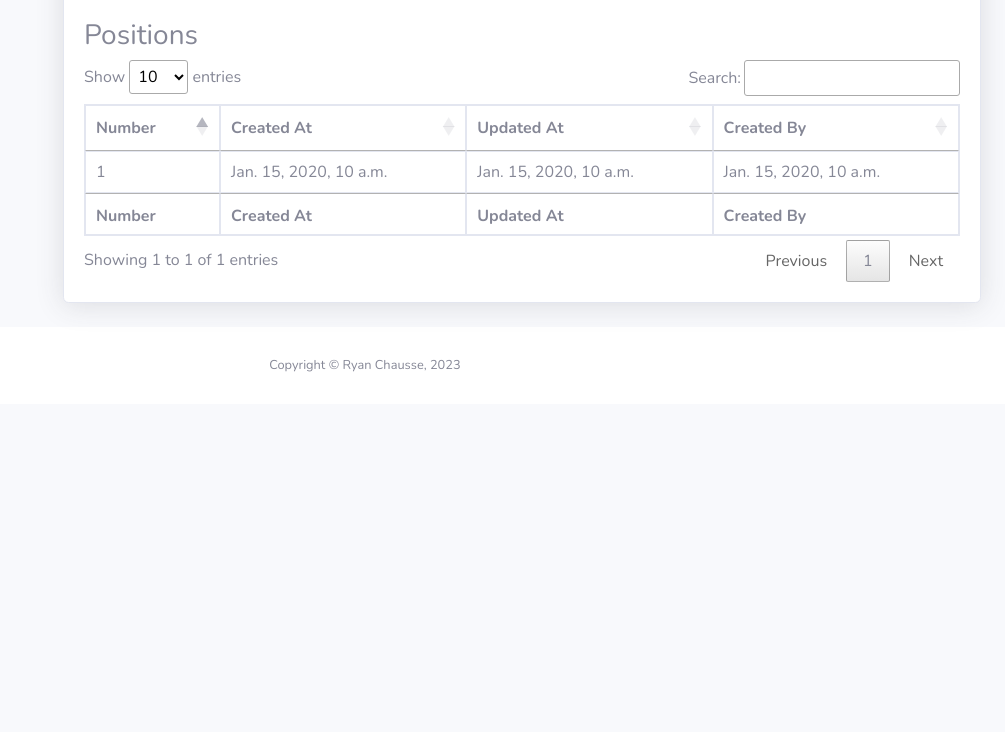
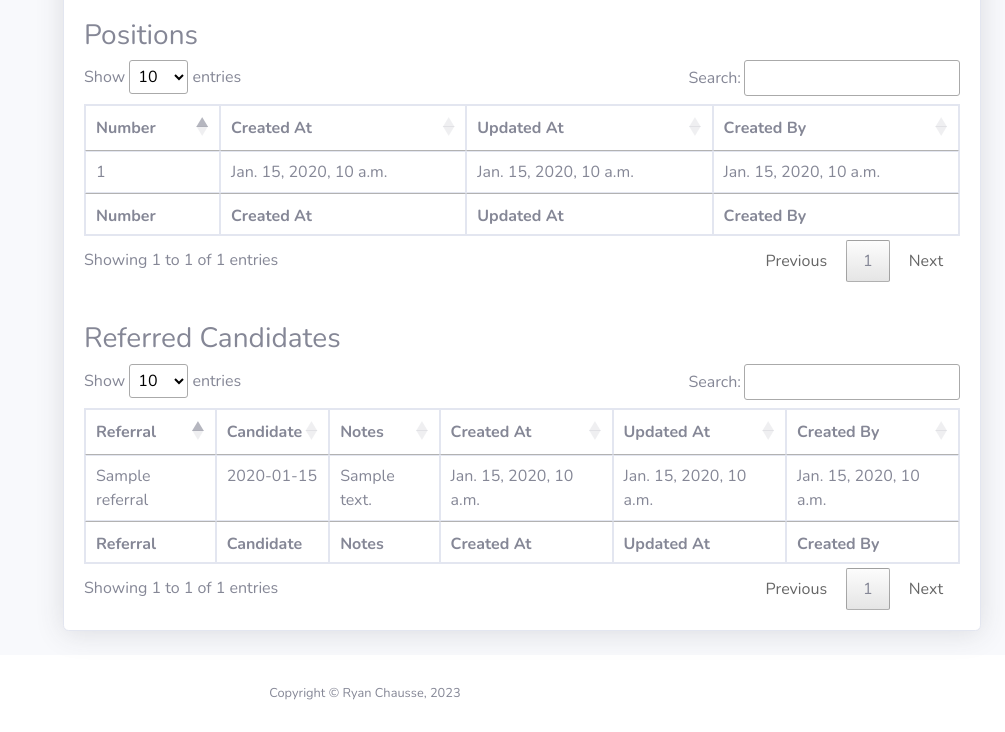
Before and after one commit to ryanchausse/sfdhr-startdjango-com, a Django app: template form/templates/main/hr_home_page.html in a window 1280 px wide. Shown: the part 542-1274 px from the top of the page, without its empty margins (275-1280 px from the left). Before the commit the page ends 914 px from the top, so only its background shows below. Run offline with Django 3.2, Linux system fonts and the light colour scheme; the template is opened without the code that fills it: most values are stand-ins (such as "Sample title", 1, 10 or a date in 2020); some libraries are stand-ins or nearby versions.

Commit message:
Added: Referred Candidates to main view

```diff
--- a/form/templates/main/includes/view_hr_info_card.html
+++ b/form/templates/main/includes/view_hr_info_card.html
@@ -103,3 +103,45 @@
             </table>
         </div>
     </div>
+
+    <div class="card-body">
+        <div class="table-responsive">
+            <h3>Referred Candidates</h3>
+            <table id="referred_candidate_table" class="table table-bordered" width="100%" cellspacing="0">
+                <thead>
+                    <tr>
+                        <th>Referral</th>
+                        <th>Candidate</th>
+                        <th>Notes</th>
+                        <th>Created At</th>
+                        <th>Updated At</th>
+                        <th>Created By</th>
+                    </tr>
+                </thead>
+                <tfoot>
+                    <tr>
+                        <th>Referral</th>
+                        <th>Candidate</th>
+                        <th>Notes</th>
+                        <th>Created At</th>
+                        <th>Updated At</th>
+                        <th>Created By</th>
+                    </tr>
+                </tfoot>
+                <tbody>
+                    {% if referred_candidates %}
+                        {% for referred_candidate in referred_candidates %}
+                            <tr>
+                                <td>{{ referred_candidate.referral }}</td>
+                                <td>{{ referred_candidate.candidate }}</td>
+                                <td>{{ referred_candidate.notes }}</td>
+                                <td>{{ referred_candidate.created_at }}</td>
+                                <td>{{ referred_candidate.updated_at }}</td>
+                                <td>{{ referred_candidate.created_by }}</td>
+                            </tr>
+                        {% endfor %}
+                    {% endif %}
+                </tbody>
+            </table>
+        </div>
+    </div>
--- a/form/templates/static/js/demo/datatables-demo.js
+++ b/form/templates/static/js/demo/datatables-demo.js
@@ -2,5 +2,6 @@
 $(document).ready(function() {
   $('#eligible_list_table').DataTable();
   $('#position_table').DataTable();
+  $('#referred_candidate_table').DataTable();
   $('.dataTables_length').addClass('bs-select');
 });
--- a/form/views.py
+++ b/form/views.py
@@ -36,6 +36,7 @@ from django.http.response import JsonResponse
 # from .models import Icd10Codes
 from .models import EligibleList
 from .models import Position
+from .models import ReferralCandidate
 from jsignature.utils import draw_signature
 
 
@@ -173,6 +174,7 @@ class HRHomePage(TemplateView):
             context['user_is_in_admins'] = False
         context['eligible_lists'] = EligibleList.objects.all().order_by('-created_at')
         context['positions'] = Position.objects.all().order_by('-created_at')
+        context['referred_candidates'] = ReferralCandidate.objects.all().order_by('-created_at')
         return context
 
 
```
